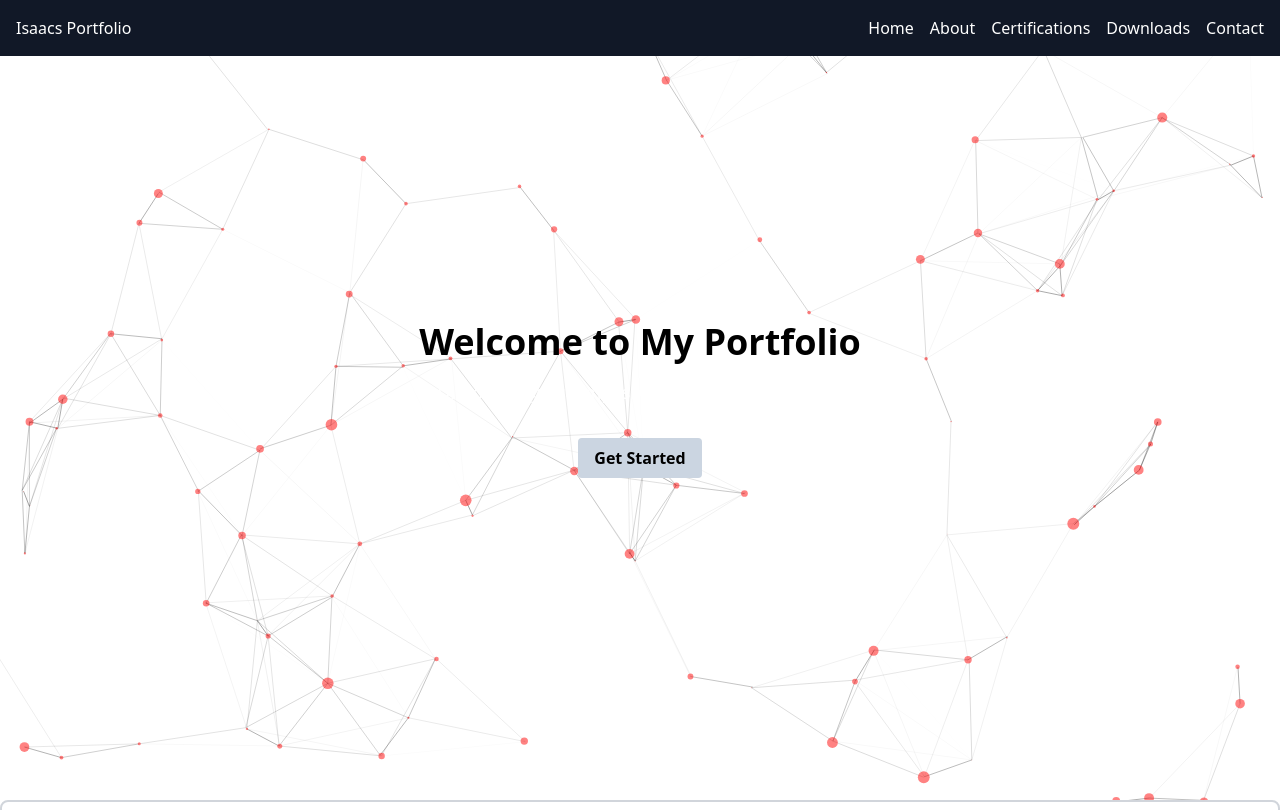
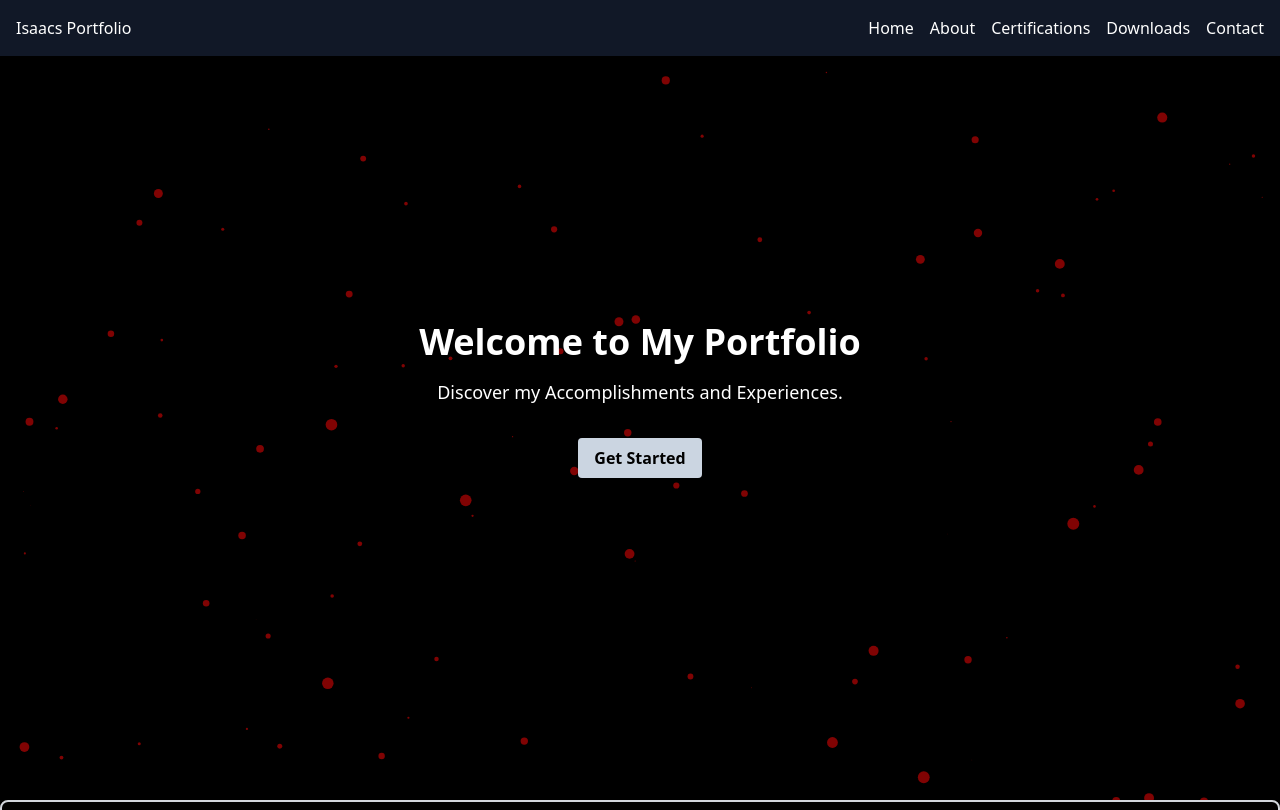
Before and after one commit to MrDoge905/IsaacsPortfolio, a website: page index.html in a window 1280 px wide. Shown: the top 810 px of the page. Drawn offline with nearby package versions, Linux system fonts and the light colour scheme.

Commit message:
Update index.html

```diff
--- a/index.html
+++ b/index.html
@@ -20,7 +20,7 @@
     </style>
 </head>
 
-<body class="bg-zinc-900 m-0 p-0 h-full">
+<body class="bg-black m-0 p-0 h-full">
     <!-- This is the beginning of my nav bar -->
     <nav class="bg-gray-900 p-4 z-50 fixed w-full">
         <div class="container mx-auto flex items-center justify-between">
@@ -41,7 +41,7 @@
     <!-- This is the ending of my navbar -->
     <div id="particles-js"></div> <!-- Move particles container outside of flex container -->
     <div id="home" class="flex flex-col justify-center items-center h-screen">
-        <h1 class="text-4xl font-bold text-center mb-4">Welcome to My Portfolio</h1>
+        <h1 class="text-4xl text-white font-bold text-center mb-4">Welcome to My Portfolio</h1>
         <p class="text-lg text-white text-center mb-8">Discover my Accomplishments and Experiences.</p>
         <a href="#about" class="bg-slate-300 hover:bg-white text-black font-bold py-2 px-4 rounded">Get Started</a>
     </div>
```
